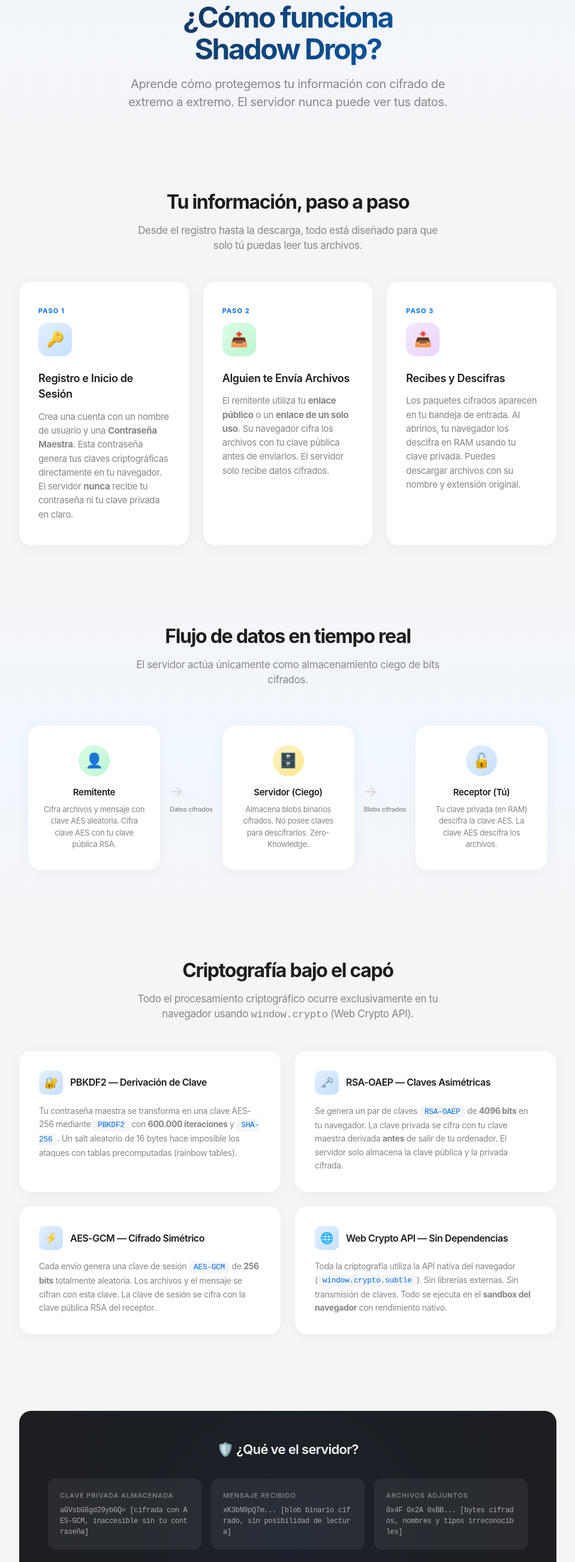
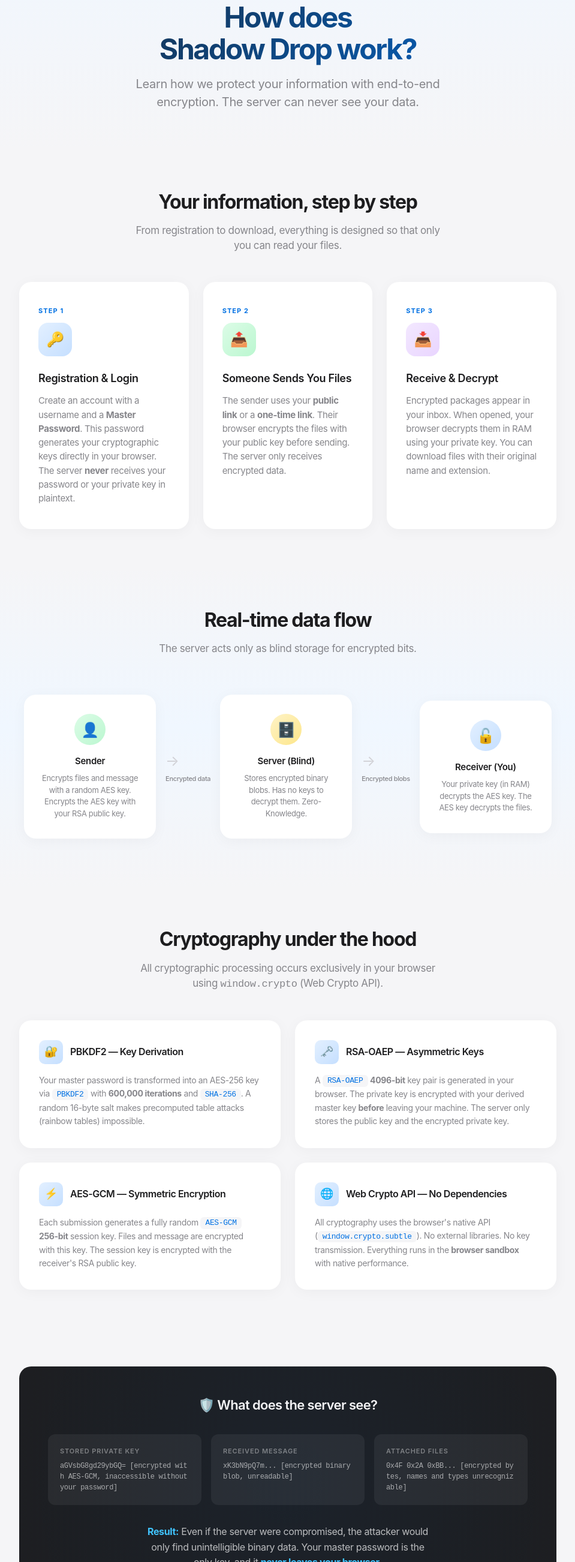
Before and after one commit to alexlatorre/buzon, a website: page public/about.html in a window 1280 px wide. Shown: the part 196-2800 px from the top of the page at 60% size, without its empty margins (160-1119 px from the left). Drawn offline with Linux system fonts and the light colour scheme.

Commit message:
i18n: translate integrity.js, about.html and login link to English, update hashes

```diff
--- a/public/about.html
+++ b/public/about.html
@@ -1,10 +1,10 @@
 <!DOCTYPE html>
-<html lang="es">
+<html lang="en">
 <head>
   <meta charset="UTF-8">
   <meta name="viewport" content="width=device-width, initial-scale=1.0">
-  <title>Shadow Drop | ¿Cómo Funciona?</title>
-  <meta name="description" content="Aprende cómo Shadow Drop protege tu información con arquitectura Zero-Knowledge y cifrado de extremo a extremo.">
+  <title>Shadow Drop | How It Works</title>
+  <meta name="description" content="Learn how Shadow Drop protects your information with Zero-Knowledge architecture and end-to-end encryption.">
   <link rel="stylesheet" href="style.css">
   <style>
     /* About Page Specific Styles */
@@ -514,43 +514,43 @@
     <!-- Navigation -->
     <nav class="about-nav">
       <a href="/" class="about-nav-brand">Shadow Drop</a>
-      <a href="/" class="about-nav-back">← Volver al Login</a>
+      <a href="/" class="about-nav-back">← Back to Login</a>
     </nav>
 
     <!-- Hero -->
     <section class="about-hero">
       <div class="about-badge">🔐 Zero-Knowledge Architecture</div>
-      <h1>¿Cómo funciona<br>Shadow Drop?</h1>
-      <p class="subtitle">Aprende cómo protegemos tu información con cifrado de extremo a extremo. El servidor nunca puede ver tus datos.</p>
+      <h1>How does<br>Shadow Drop work?</h1>
+      <p class="subtitle">Learn how we protect your information with end-to-end encryption. The server can never see your data.</p>
     </section>
 
     <!-- User Flow -->
     <section class="about-section">
       <div class="about-section-title">
-        <h2>Tu información, paso a paso</h2>
-        <p>Desde el registro hasta la descarga, todo está diseñado para que solo tú puedas leer tus archivos.</p>
+        <h2>Your information, step by step</h2>
+        <p>From registration to download, everything is designed so that only you can read your files.</p>
       </div>
 
       <div class="steps-grid">
         <div class="step-card">
-          <div class="step-number">Paso 1</div>
+          <div class="step-number">Step 1</div>
           <div class="step-icon blue">🔑</div>
-          <h3>Registro e Inicio de Sesión</h3>
-          <p>Crea una cuenta con un nombre de usuario y una <strong>Contraseña Maestra</strong>. Esta contraseña genera tus claves criptográficas directamente en tu navegador. El servidor <strong>nunca</strong> recibe tu contraseña ni tu clave privada en claro.</p>
+          <h3>Registration & Login</h3>
+          <p>Create an account with a username and a <strong>Master Password</strong>. This password generates your cryptographic keys directly in your browser. The server <strong>never</strong> receives your password or your private key in plaintext.</p>
         </div>
 
         <div class="step-card">
-          <div class="step-number">Paso 2</div>
+          <div class="step-number">Step 2</div>
           <div class="step-icon green">📤</div>
-          <h3>Alguien te Envía Archivos</h3>
-          <p>El remitente utiliza tu <strong>enlace público</strong> o un <strong>enlace de un solo uso</strong>. Su navegador cifra los archivos con tu clave pública antes de enviarlos. El servidor solo recibe datos cifrados.</p>
+          <h3>Someone Sends You Files</h3>
+          <p>The sender uses your <strong>public link</strong> or a <strong>one-time link</strong>. Their browser encrypts the files with your public key before sending. The server only receives encrypted data.</p>
         </div>
 
         <div class="step-card">
-          <div class="step-number">Paso 3</div>
+          <div class="step-number">Step 3</div>
           <div class="step-icon purple">📥</div>
-          <h3>Recibes y Descifras</h3>
-          <p>Los paquetes cifrados aparecen en tu bandeja de entrada. Al abrirlos, tu navegador los descifra en RAM usando tu clave privada. Puedes descargar archivos con su nombre y extensión original.</p>
+          <h3>Receive & Decrypt</h3>
+          <p>Encrypted packages appear in your inbox. When opened, your browser decrypts them in RAM using your private key. You can download files with their original name and extension.</p>
         </div>
       </div>
     </section>
@@ -558,37 +558,37 @@
     <!-- Flow Diagram -->
     <section class="about-section flow-section">
       <div class="about-section-title">
-        <h2>Flujo de datos en tiempo real</h2>
-        <p>El servidor actúa únicamente como almacenamiento ciego de bits cifrados.</p>
+        <h2>Real-time data flow</h2>
+        <p>The server acts only as blind storage for encrypted bits.</p>
       </div>
 
       <div class="flow-container">
         <div class="flow-node">
           <div class="flow-node-icon sender">👤</div>
-          <h4>Remitente</h4>
-          <p>Cifra archivos y mensaje con clave AES aleatoria. Cifra clave AES con tu clave pública RSA.</p>
+          <h4>Sender</h4>
+          <p>Encrypts files and message with a random AES key. Encrypts the AES key with your RSA public key.</p>
         </div>
 
         <div class="flow-arrow">
           →
-          <span class="flow-arrow-label">Datos cifrados</span>
+          <span class="flow-arrow-label">Encrypted data</span>
         </div>
 
         <div class="flow-node">
           <div class="flow-node-icon server">🗄️</div>
-          <h4>Servidor (Ciego)</h4>
-          <p>Almacena blobs binarios cifrados. No posee claves para descifrarlos. Zero-Knowledge.</p>
+          <h4>Server (Blind)</h4>
+          <p>Stores encrypted binary blobs. Has no keys to decrypt them. Zero-Knowledge.</p>
         </div>
 
         <div class="flow-arrow">
           →
-          <span class="flow-arrow-label">Blobs cifrados</span>
+          <span class="flow-arrow-label">Encrypted blobs</span>
         </div>
 
         <div class="flow-node">
           <div class="flow-node-icon receiver">🔓</div>
-          <h4>Receptor (Tú)</h4>
-          <p>Tu clave privada (en RAM) descifra la clave AES. La clave AES descifra los archivos.</p>
+          <h4>Receiver (You)</h4>
+          <p>Your private key (in RAM) decrypts the AES key. The AES key decrypts the files.</p>
         </div>
       </div>
     </section>
@@ -596,41 +596,41 @@
     <!-- Security Deep Dive -->
     <section class="about-section">
       <div class="about-section-title">
-        <h2>Criptografía bajo el capó</h2>
-        <p>Todo el procesamiento criptográfico ocurre exclusivamente en tu navegador usando <code>window.crypto</code> (Web Crypto API).</p>
+        <h2>Cryptography under the hood</h2>
+        <p>All cryptographic processing occurs exclusively in your browser using <code>window.crypto</code> (Web Crypto API).</p>
       </div>
 
       <div class="crypto-grid">
         <div class="crypto-card">
           <div class="crypto-card-header">
             <div class="crypto-card-icon">🔐</div>
-            <h3>PBKDF2 — Derivación de Clave</h3>
+            <h3>PBKDF2 — Key Derivation</h3>
           </div>
-          <p>Tu contraseña maestra se transforma en una clave AES-256 mediante <code>PBKDF2</code> con <strong>600.000 iteraciones</strong> y <code>SHA-256</code>. Un salt aleatorio de 16 bytes hace imposible los ataques con tablas precomputadas (rainbow tables).</p>
+          <p>Your master password is transformed into an AES-256 key via <code>PBKDF2</code> with <strong>600,000 iterations</strong> and <code>SHA-256</code>. A random 16-byte salt makes precomputed table attacks (rainbow tables) impossible.</p>
         </div>
 
         <div class="crypto-card">
           <div class="crypto-card-header">
             <div class="crypto-card-icon">🗝️</div>
-            <h3>RSA-OAEP — Claves Asimétricas</h3>
+            <h3>RSA-OAEP — Asymmetric Keys</h3>
           </div>
-          <p>Se genera un par de claves <code>RSA-OAEP</code> de <strong>4096 bits</strong> en tu navegador. La clave privada se cifra con tu clave maestra derivada <strong>antes</strong> de salir de tu ordenador. El servidor solo almacena la clave pública y la privada cifrada.</p>
+          <p>A <code>RSA-OAEP</code> <strong>4096-bit</strong> key pair is generated in your browser. The private key is encrypted with your derived master key <strong>before</strong> leaving your machine. The server only stores the public key and the encrypted private key.</p>
         </div>
 
         <div class="crypto-card">
           <div class="crypto-card-header">
             <div class="crypto-card-icon">⚡</div>
-            <h3>AES-GCM — Cifrado Simétrico</h3>
+            <h3>AES-GCM — Symmetric Encryption</h3>
           </div>
-          <p>Cada envío genera una clave de sesión <code>AES-GCM</code> de <strong>256 bits</strong> totalmente aleatoria. Los archivos y el mensaje se cifran con esta clave. La clave de sesión se cifra con la clave pública RSA del receptor.</p>
+          <p>Each submission generates a fully random <code>AES-GCM</code> <strong>256-bit</strong> session key. Files and message are encrypted with this key. The session key is encrypted with the receiver's RSA public key.</p>
         </div>
 
         <div class="crypto-card">
           <div class="crypto-card-header">
             <div class="crypto-card-icon">🌐</div>
-            <h3>Web Crypto API — Sin Dependencias</h3>
+            <h3>Web Crypto API — No Dependencies</h3>
           </div>
-          <p>Toda la criptografía utiliza la API nativa del navegador (<code>window.crypto.subtle</code>). Sin librerías externas. Sin transmisión de claves. Todo se ejecuta en el <strong>sandbox del navegador</strong> con rendimiento nativo.</p>
+          <p>All cryptography uses the browser's native API (<code>window.crypto.subtle</code>). No external libraries. No key transmission. Everything runs in the <strong>browser sandbox</strong> with native performance.</p>
         </div>
       </div>
     </section>
@@ -638,25 +638,25 @@
     <!-- What the server sees -->
     <section class="about-section">
       <div class="server-panel">
-        <h3>🛡️ ¿Qué ve el servidor?</h3>
+        <h3>🛡️ What does the server see?</h3>
 
         <div class="data-preview">
           <div class="data-item">
-            <div class="data-label">Clave Privada Almacenada</div>
-            <div class="data-value">aGVsbG8gd29ybGQ= [cifrada con AES-GCM, inaccesible sin tu contraseña]</div>
+            <div class="data-label">Stored Private Key</div>
+            <div class="data-value">aGVsbG8gd29ybGQ= [encrypted with AES-GCM, inaccessible without your password]</div>
           </div>
           <div class="data-item">
-            <div class="data-label">Mensaje Recibido</div>
-            <div class="data-value">xK3bN9pQ7m... [blob binario cifrado, sin posibilidad de lectura]</div>
+            <div class="data-label">Received Message</div>
+            <div class="data-value">xK3bN9pQ7m... [encrypted binary blob, unreadable]</div>
           </div>
           <div class="data-item">
-            <div class="data-label">Archivos Adjuntos</div>
-            <div class="data-value">0x4F 0x2A 0xBB... [bytes cifrados, nombres y tipos irreconocibles]</div>
+            <div class="data-label">Attached Files</div>
+            <div class="data-value">0x4F 0x2A 0xBB... [encrypted bytes, names and types unrecognizable]</div>
           </div>
         </div>
 
         <p class="conclusion">
-          <strong>Resultado:</strong> Incluso si el servidor fuera comprometido, el atacante solo encontraría datos binarios ininteligibles. Tu contraseña maestra es la única llave, y <strong>nunca sale de tu navegador</strong>.
+          <strong>Result:</strong> Even if the server were compromised, the attacker would only find unintelligible binary data. Your master password is the only key, and it <strong>never leaves your browser</strong>.
         </p>
       </div>
     </section>
@@ -664,44 +664,44 @@
     <!-- Additional Security Features -->
     <section class="about-section">
       <div class="about-section-title">
-        <h2>Características adicionales</h2>
-        <p>Funcionalidades diseñadas para maximizar tu privacidad y control.</p>
+        <h2>Additional features</h2>
+        <p>Features designed to maximize your privacy and control.</p>
       </div>
 
       <ul class="features-list">
         <li>
           <div class="feature-icon">🔗</div>
           <div class="feature-text">
-            <h4>Enlaces de Un Solo Uso</h4>
-            <p>Genera enlaces que se destruyen automáticamente tras el primer envío exitoso. Perfecto para recibir información sensible de una sola fuente.</p>
+            <h4>One-Time Links</h4>
+            <p>Generate links that are automatically destroyed after the first successful submission. Perfect for receiving sensitive information from a single source.</p>
           </div>
         </li>
         <li>
           <div class="feature-icon">🔒</div>
           <div class="feature-text">
-            <h4>Enlace Público Desactivable</h4>
-            <p>Puedes desactivar tu enlace público en cualquier momento desde el dashboard. Cuando está desactivado, nadie puede enviarte archivos a través de él.</p>
+            <h4>Disableable Public Link</h4>
+            <p>You can disable your public link at any time from the dashboard. When disabled, nobody can send you files through it.</p>
           </div>
         </li>
         <li>
           <div class="feature-icon">💣</div>
           <div class="feature-text">
-            <h4>Destrucción de Paquetes</h4>
-            <p>Elimina paquetes permanentemente del servidor después de leerlos. Los archivos cifrados se borran del disco sin posibilidad de recuperación.</p>
+            <h4>Package Destruction</h4>
+            <p>Permanently delete packages from the server after reading them. Encrypted files are wiped from disk with no possibility of recovery.</p>
           </div>
         </li>
         <li>
           <div class="feature-icon">⚡</div>
           <div class="feature-text">
-            <h4>Boss Key (Doble ESC)</h4>
-            <p>Pulsa Escape dos veces rápido para cerrar sesión instantáneamente. Tu clave privada se borra de la memoria RAM de forma inmediata.</p>
+            <h4>Boss Key (Double ESC)</h4>
+            <p>Press Escape twice quickly to instantly log out. Your private key is immediately erased from RAM.</p>
           </div>
         </li>
         <li>
           <div class="feature-icon">🔒</div>
           <div class="feature-text">
-            <h4>HTTPS Obligatorio</h4>
-            <p>El servidor requiere HTTPS para funcionar, garantizando que las APIs criptográficas del navegador estén disponibles y que la conexión esté cifrada en tránsito.</p>
+            <h4>Mandatory HTTPS</h4>
+            <p>The server requires HTTPS, ensuring browser crypto APIs are available and the connection is encrypted in transit.</p>
           </div>
         </li>
       </ul>
@@ -709,9 +709,9 @@
 
     <!-- Footer CTA -->
     <section class="about-footer">
-      <h2>¿Listo para empezar?</h2>
-      <p>Tu buzón seguro te espera. Crea una cuenta o inicia sesión.</p>
-      <a href="/" class="btn primary">Ir al Login →</a>
+      <h2>Ready to get started?</h2>
+      <p>Your secure mailbox awaits. Create an account or sign in.</p>
+      <a href="/" class="btn primary">Go to Login →</a>
     </section>
 
   </div>
```
Also changed, not shown: public/index.html (+1 -1 lines), public/integrity.js (+29 -29 lines), README.md.
